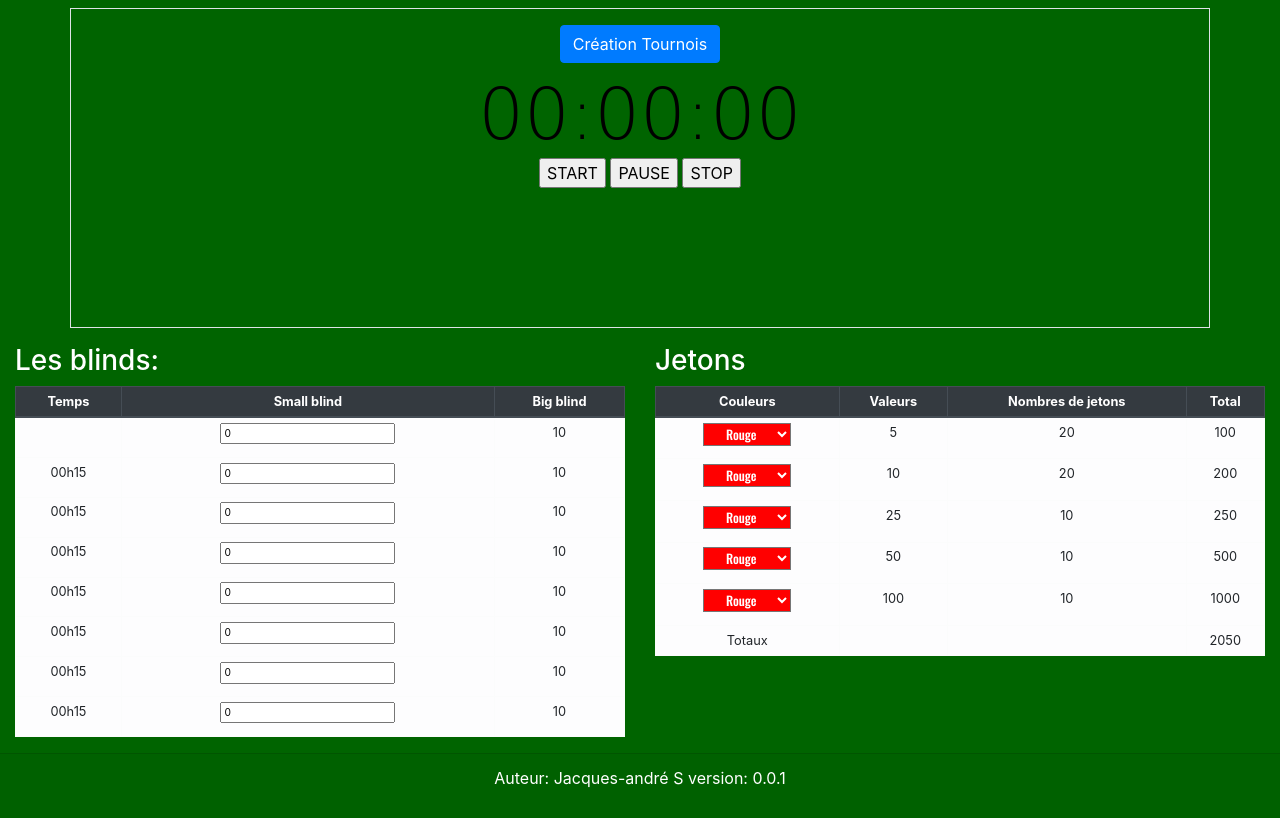
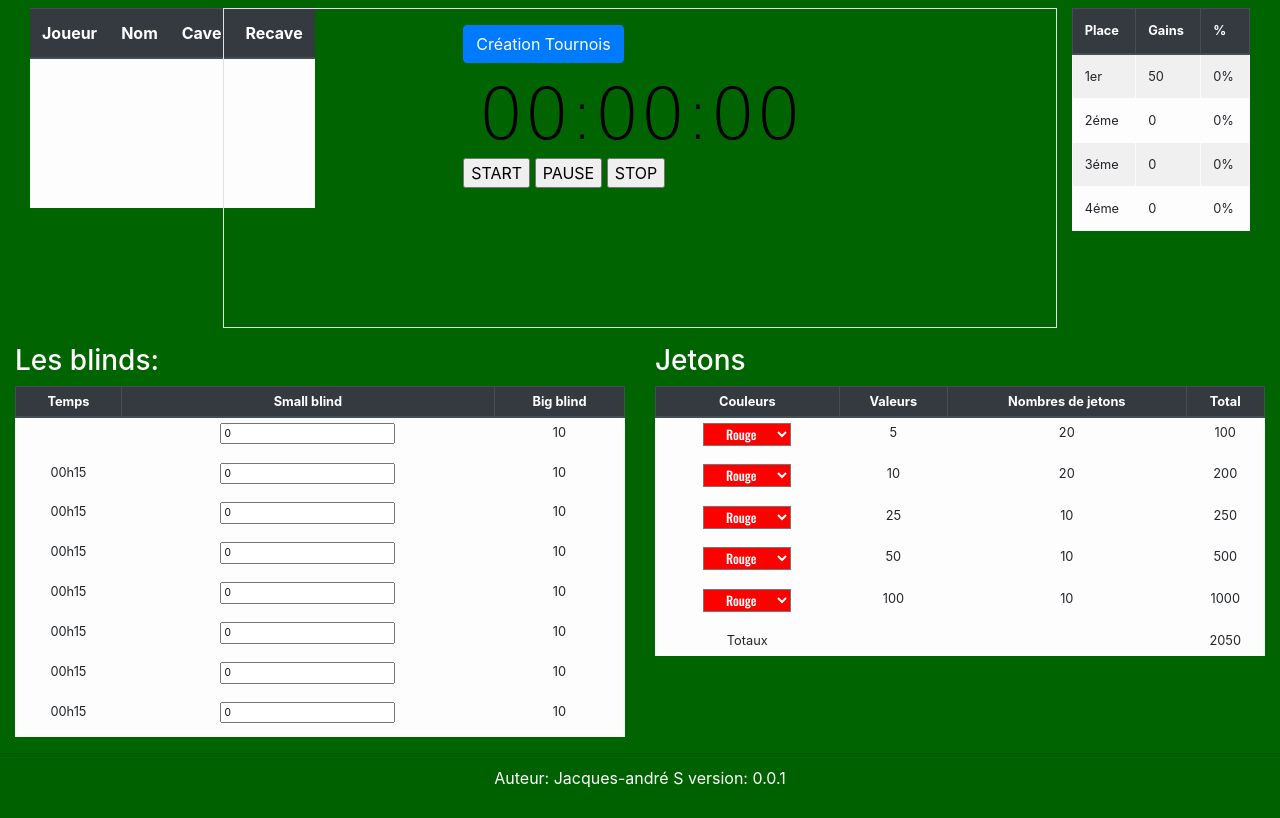
Before and after one commit to sidnou/PockerManager, a Django app: page / in a window 1280 px wide. Shown: the part 86-904 px from the top of the page. Run offline with Django 3.2, Linux system fonts and the light colour scheme; lists and menus that the app fills with data are empty; some libraries are stand-ins or nearby versions; some web fonts are replaced.

Commit message:
Crétion de l'application web Poker Manager
Ajout du tableau des joueurs et partge des gains sur index.html

```diff
--- a/appweb/templates/appweb/index.html
+++ b/appweb/templates/appweb/index.html
@@ -33,27 +33,146 @@
 
         </div>
     </div>
+    <div class="container-fluid">
+        <div class="row">
 
+            {# Tableau de joueaur #}
+            <div class="col-2 ">
+                <table class="table table-light">
+                    <thead class="thead-dark">
+                    <tr>
+                        <th>Joueur</th>
+                        <th>Nom</th>
+                        <th>Cave</th>
+                        <th>Recave</th>
+                    </tr>
+                    <tr>
+                        <td></td>
+                        <td></td>
+                        <td></td>
+                    </tr>
+                    <tr>
+                        <td></td>
+                        <td></td>
+                        <td></td>
+                    </tr>
+                    <tr>
+                        <td></td>
+                        <td></td>
+                        <td></td>
+                    </tr>
+                    <tr>
+                        <td></td>
+                        <td></td>
+                        <td></td>
+                    </tr>
+                    <tr>
+                        <td></td>
+                        <td></td>
+                        <td></td>
+                    </tr>
+                    <tr>
+                        <td></td>
+                        <td></td>
+                        <td></td>
+                    </tr>
+                    </thead>
 
+                </table>
+
+            </div>
 
 
             {# Affichage de Temps Ecouler et saisie temps et nombre de joueurs #}
-    <div class="container border" id="TempsManager">
-        <form action="{% url 'home' %}" class="row justify-content-center mt-3">
-            <button type="button" class="btn btn-primary" data-toggle="modal" data-target="#MonModal">Création
+            <div class="col-8 border" id="TempsManager">
+                <div class="row justify-content-center">
+                    <form action="{% url 'home' %}" class="mt-3">
+                        <button type="button" class="btn btn-primary" data-toggle="modal" data-target="#MonModal">
+                            Création
                             Tournois
                         </button>
 
                         <div class="container">
-                <div class="row display-3 justify-content-center mt-2" id="TempEcouler">00:00:00</div>
+                            <div class="display-3  mt-2" id="TempEcouler">00:00:00</div>
                         </div>
-            <div>
+                        <div class="">
                             <input type="submit" class="button" value="START">
                             <input type="submit" class="button" value="PAUSE">
                             <input type="submit" class="button" value="STOP">
                         </div>
                     </form>
+                </div>
 
+
+            </div>
+
+            {# Tableau Gains #}
+            <div class="col-2">
+                <table class="table small table-striped table-light table-bordered">
+                    <thead class="thead-dark">
+                    <tr>
+                        <th>
+                            Place
+                        </th>
+                        <th>
+                            Gains
+                        </th>
+                        <th>
+                            %
+                        </th>
+
+                    </tr>
+                    </thead>
+                    <tbody>
+                    <tr>
+                        <td>
+                            1er
+                        </td>
+                        <td>
+                            50
+                        </td>
+                        <td>
+                            0%
+                        </td>
+                    <tr>
+                        <td>
+                            2éme
+                        </td>
+                        <td>
+                            0
+                        </td>
+                        <td>
+                            0%
+                        </td>
+                    </tr>
+                    <tr>
+                        <td>
+                            3éme
+                        </td>
+                        <td>
+                            0
+                        </td>
+                        <td>
+                            0%
+                        </td>
+                    </tr>
+                    <tr>
+                        <td>
+                            4éme
+                        </td>
+                        <td>
+                            0
+                        </td>
+                        <td>
+                            0%
+                        </td>
+                    </tr>
+
+                    </tbody>
+                </table>
+
+            </div>
+        </div>
     </div>
 
     {# Tableau des blinds #}
```
Lines whose indentation alone changed are shown as unchanged.
